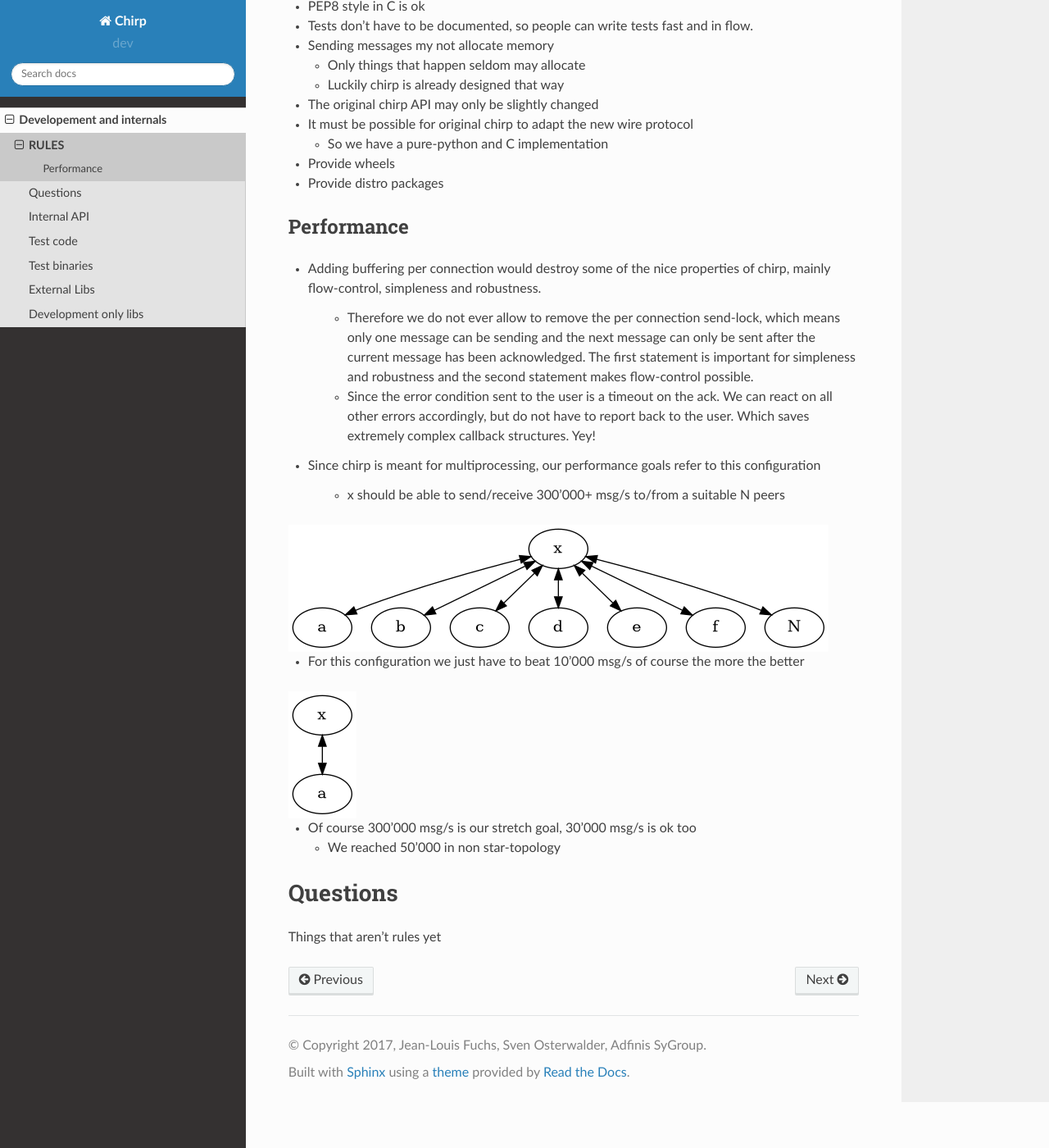
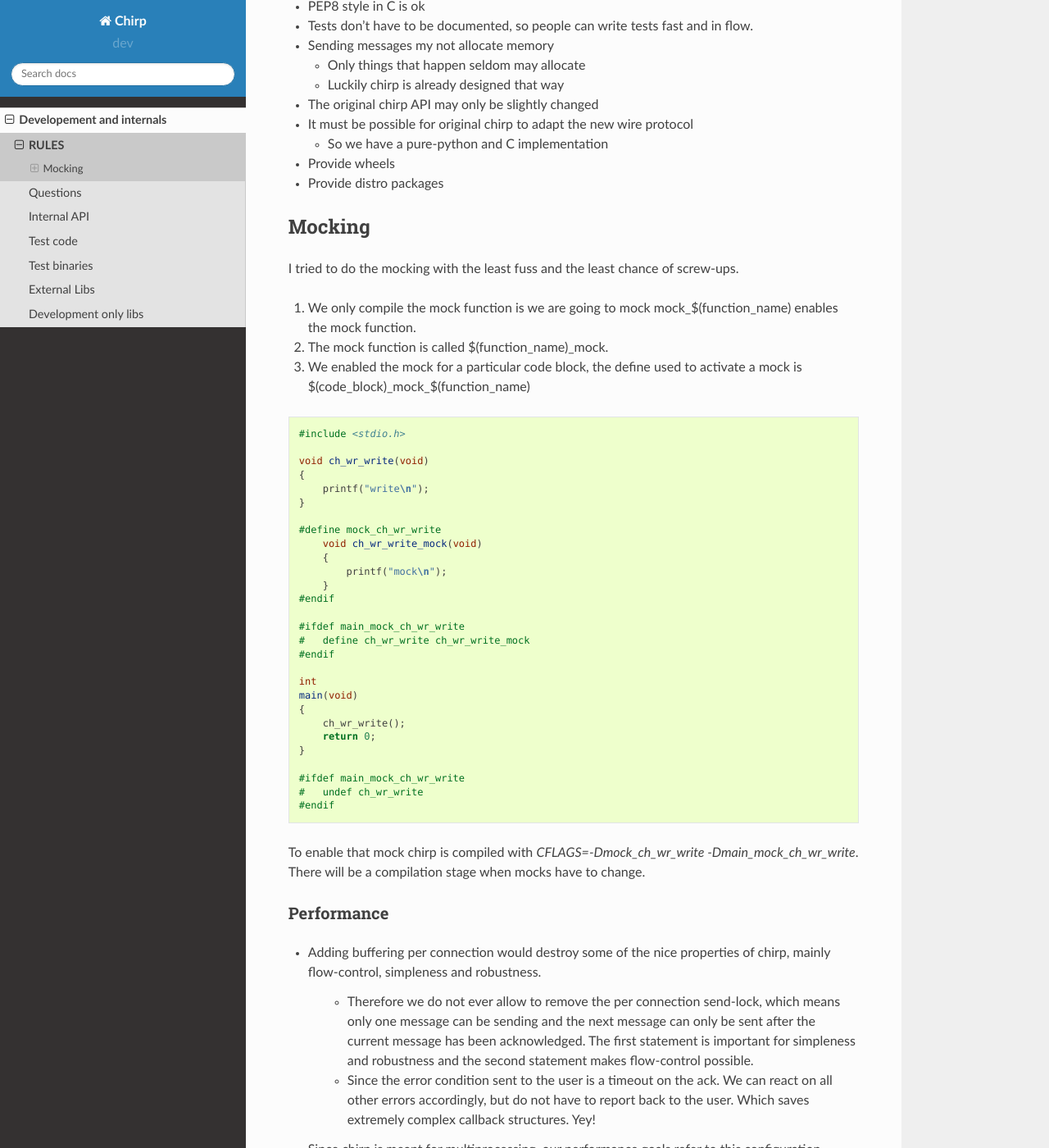
Before and after one commit to winged/chirp, a Sphinx documentation site: the page built from doc/RULES.rst, in a window 1280 px wide and 1400 px high, scrolled down 2066 px. Shown: the whole window at 82% size. Built offline with Sphinx 7.4.7 and the Read the Docs theme 2.0.0, drawn with Linux system fonts in a browser that asks for light colours; pages that are not in the unit, such as notebooks, are missing from menus.

Commit message:
Explain mocking and add a TODO

```diff
--- a/doc/RULES.rst
+++ b/doc/RULES.rst
@@ -123,6 +123,55 @@ RULES
 * Provide wheels
 * Provide distro packages
 
+Mocking
+-------
+
+I tried to do the mocking with the least fuss and the least chance of screw-ups.
+
+1. We only compile the mock function is we are going to mock
+   mock_$(function_name) enables the mock function.
+
+2. The mock function is called $(function_name)_mock.
+
+3. We enabled the mock for a particular code block, the define used to activate
+   a mock is $(code_block)_mock_$(function_name)
+
+
+.. code-block:: cpp
+
+   #include <stdio.h>
+
+   void ch_wr_write(void)
+   {
+       printf("write\n");
+   }
+
+   #define mock_ch_wr_write
+       void ch_wr_write_mock(void)
+       {
+           printf("mock\n");
+       }
+   #endif
+
+   #ifdef main_mock_ch_wr_write
+   #   define ch_wr_write ch_wr_write_mock
+   #endif
+
+   int
+   main(void)
+   {
+       ch_wr_write();
+       return 0;
+   }
+
+   #ifdef main_mock_ch_wr_write
+   #   undef ch_wr_write
+   #endif
+
+To enable that mock chirp is compiled with *CFLAGS=-Dmock_ch_wr_write
+-Dmain_mock_ch_wr_write*. There will be a compilation stage when mocks have to
+change.
+
 Performance
 ===========
 
```
Also changed, not shown: 1 other file.
